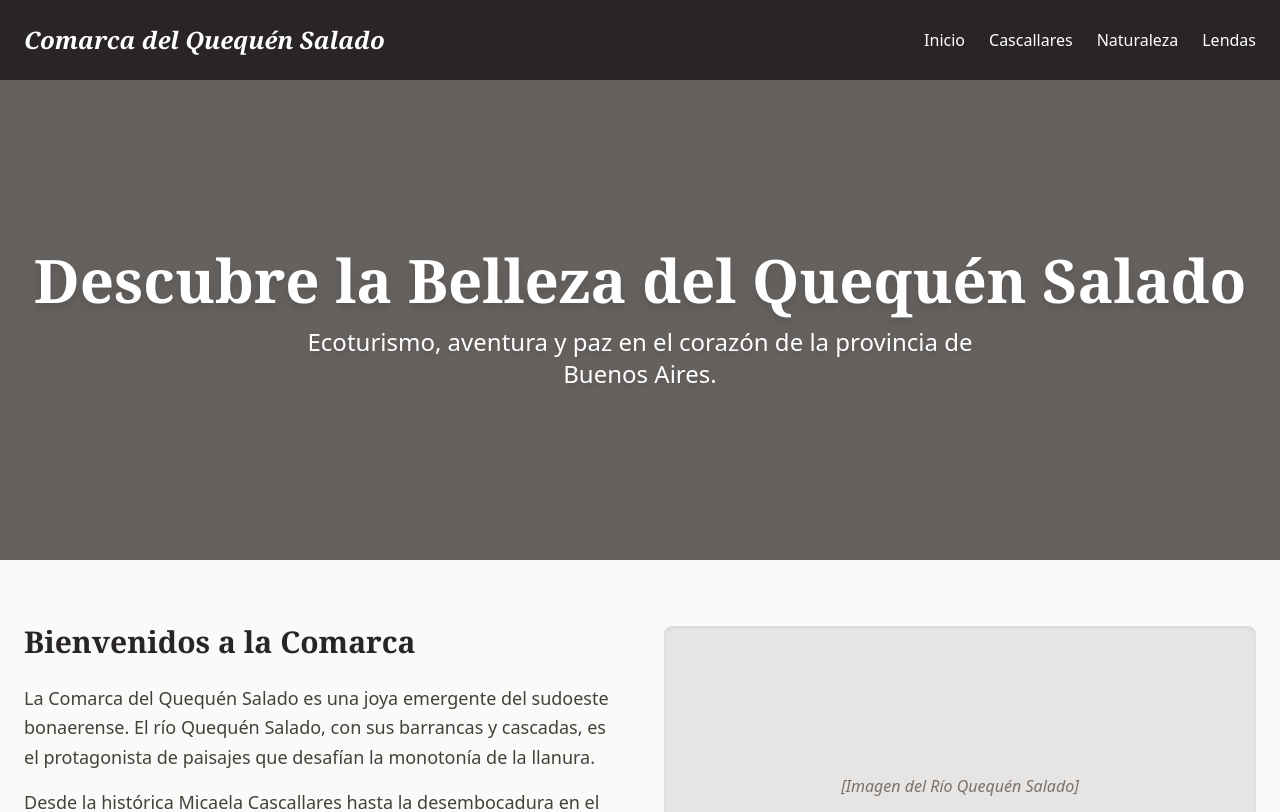
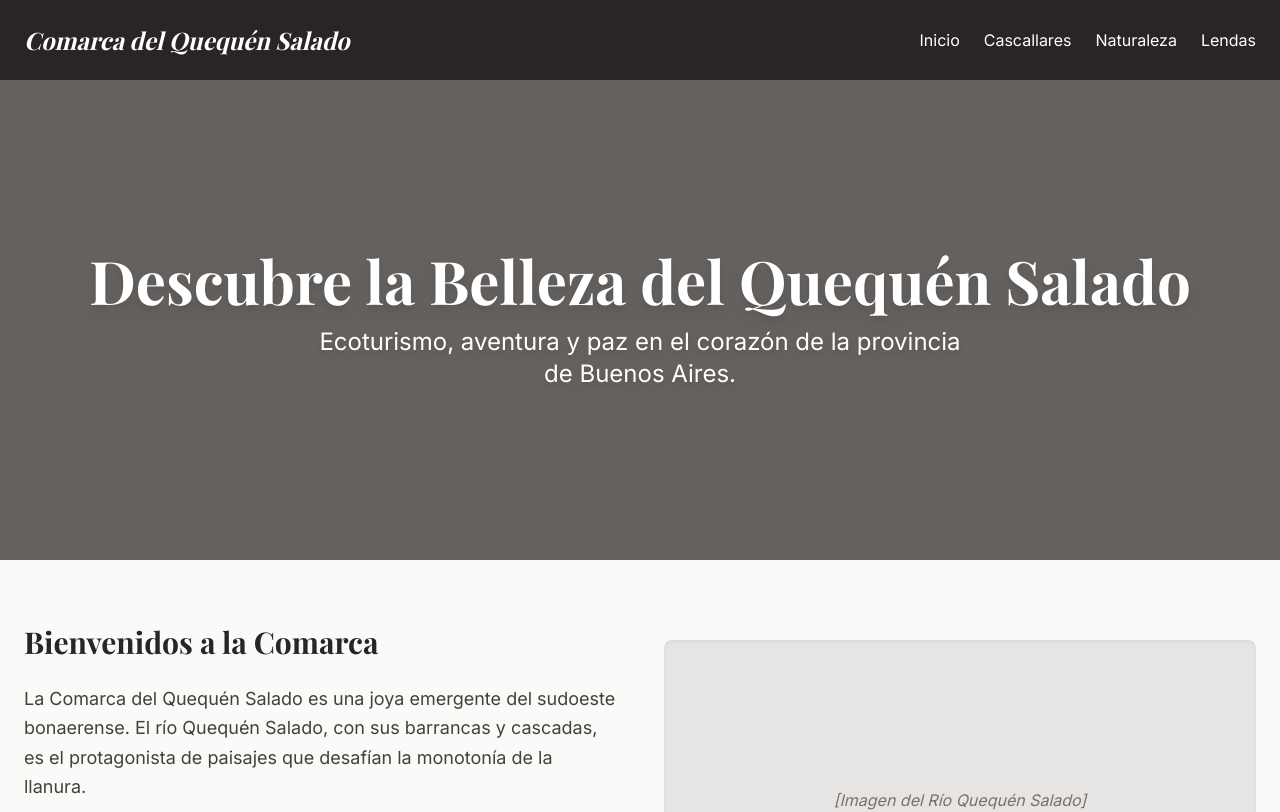
Before and after one commit to lucasnwvalladares/comarca-quequen, a Nuxt app: page / in a window 1280 px wide. Shown: the top 812 px of the page. Built offline with nearby package versions, Linux system fonts and the light colour scheme.

Commit message:
Add Google Fonts and improve Tailwind configuration

```diff
--- a/nuxt.config.ts
+++ b/nuxt.config.ts
@@ -2,11 +2,18 @@
 export default defineNuxtConfig({
   compatibilityDate: '2025-07-15',
   devtools: { enabled: true },
-  modules: ['@nuxtjs/tailwindcss'],
+  modules: ['@nuxtjs/tailwindcss', '@nuxtjs/google-fonts'],
   app: {
-    baseURL: '/comarca-quequen/' // Replace with your repo name if different
+    baseURL: '/comarca-quequen/'
   },
   nitro: {
     preset: 'github-pages'
+  },
+  googleFonts: {
+    families: {
+      'Playfair+Display': [400, 700],
+      'Inter': [400, 500, 700]
+    },
+    display: 'swap'
   }
 })
--- a/package.json
+++ b/package.json
@@ -15,6 +15,7 @@
     "vue-router": "^5.0.6"
   },
   "devDependencies": {
+    "@nuxtjs/google-fonts": "^3.2.0",
     "@nuxtjs/tailwindcss": "^6.14.0"
   }
 }
--- /dev/null
+++ b/tailwind.config.js
@@ -0,0 +1,11 @@
+/** @type {import('tailwindcss').Config} */
+export default {
+  theme: {
+    extend: {
+      fontFamily: {
+        serif: ['Playfair Display', 'serif'],
+        sans: ['Inter', 'sans-serif'],
+      },
+    },
+  },
+}
```
Also changed, not shown: 1 other file (tests, documents, lock files or other folders).
